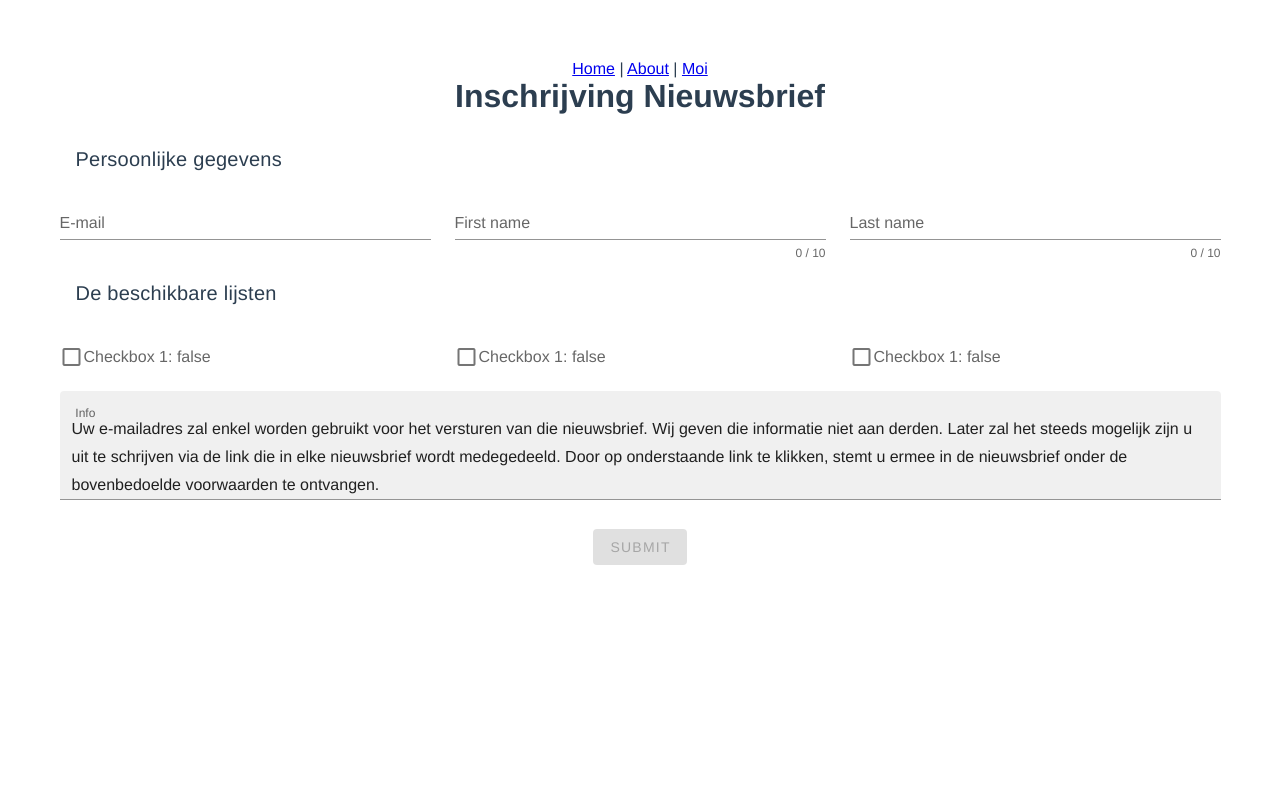
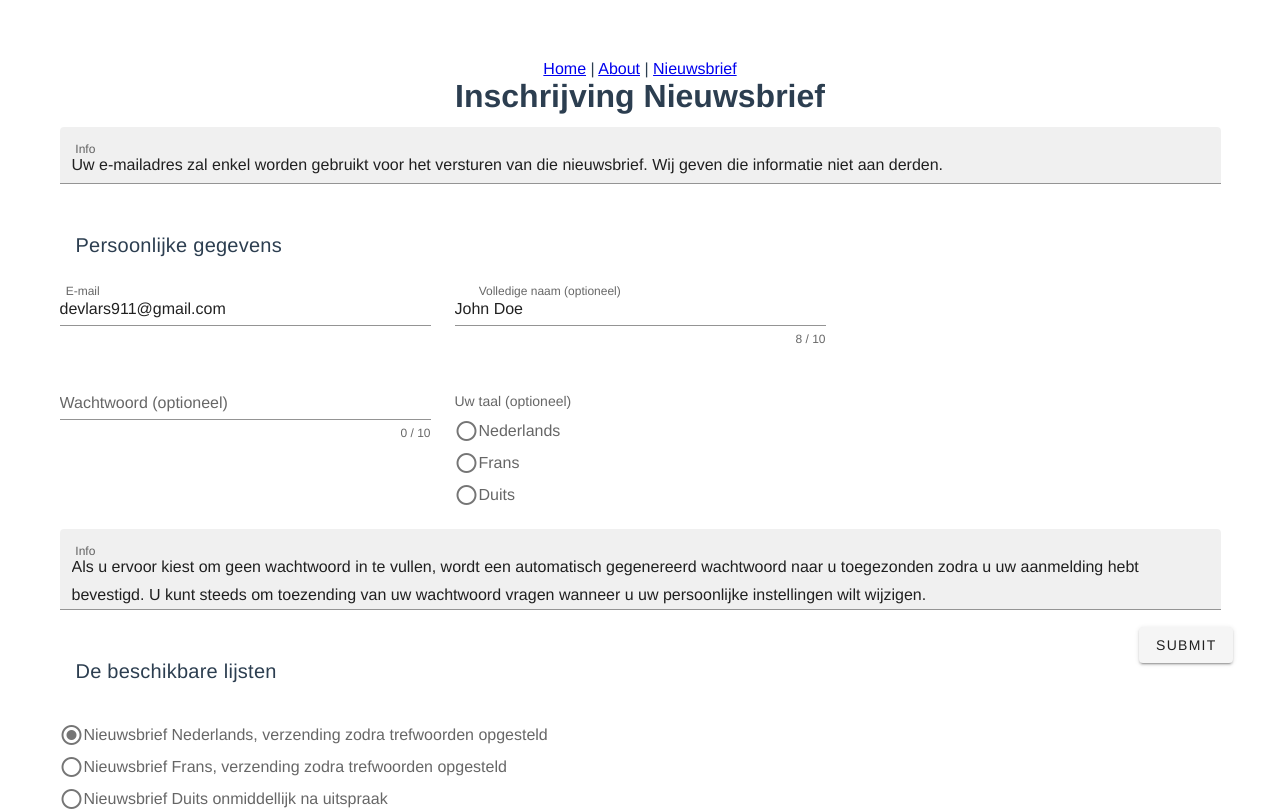
Before and after one commit to Larscode-io/rw01, a Vue app: page /#/moi in a window 1280 px wide. Shown: the top 811 px of the page. Built offline with nearby package versions, Linux system fonts and the light colour scheme.

Commit message:
inschrijven NL

```diff
--- a/package.json
+++ b/package.json
@@ -44,7 +44,7 @@
       "parser": "babel-eslint"
     },
     "rules": {
-      "vue/no-unused-vars": "warning"
+      "vue/no-unused-vars": "off"
     }
   },
   "browserslist": [
--- a/src/App.vue
+++ b/src/App.vue
@@ -3,7 +3,7 @@
     <div id="nav">
       <router-link to="/">Home</router-link> |
       <router-link to="/about">About</router-link> |
-      <router-link to="/moi">Moi</router-link>
+      <router-link to="/moi">Nieuwsbrief</router-link>
     </div>
     <router-view/>
   </div>
--- a/src/views/moi.vue
+++ b/src/views/moi.vue
@@ -3,32 +3,41 @@
   <h1>Inschrijving Nieuwsbrief</h1>
   <v-form method="post" @submit.prevent v-model="valid">
     <v-container>
+      <v-textarea v-model="bio" auto-grow filled color="deep-purple" label="Info" rows="1"></v-textarea>
       <v-card-title class="title font-weight-regular">Persoonlijke gegevens</v-card-title>
       <v-row>
         <v-col cols="12" md="4">
           <v-text-field v-model="email" :rules="emailRules" label="E-mail" required></v-text-field>
         </v-col>
         <v-col cols="12" md="4">
-					<v-text-field v-model="firstname" :rules="nameRules" :counter="10" label="First name" required></v-text-field>
+          <v-text-field v-model="fullname" :rules="nameRules" :counter="10" label="Volledige naam (optioneel)"></v-text-field>
+        </v-col>
+      </v-row>
+      <v-row>
+        <v-col cols="12" md="4">
+          <v-text-field v-model="wachtw" :rules="nameRules" :counter="10" label="Wachtwoord (optioneel)"></v-text-field>
         </v-col>
         <v-col cols="12" md="4">
-					<v-text-field v-model="lastname" :rules="nameRules" :counter="10" label="Last name" required></v-text-field>
+          <v-radio-group v-model="taal" label="Uw taal (optioneel)" :mandatory="false">
+            <v-radio label="Nederlands" value="nl"></v-radio>
+            <v-radio label="Frans" value="fr"></v-radio>
+            <v-radio label="Duits" value="de"></v-radio>
+          </v-radio-group>
         </v-col>
       </v-row>
-			<v-card-title class="title font-weight-regular">De beschikbare lijsten</v-card-title>
+      <v-textarea v-model="ww" auto-grow filled color="deep-purple" label="Info" rows="1"></v-textarea>
       <v-row>
         <v-col>
-					<v-checkbox v-model="checknl" :label="`Checkbox 1: ${checknl.toString()}`"></v-checkbox>
+          <v-card-title class="title font-weight-regular">De beschikbare lijsten</v-card-title>
+          <v-radio-group v-model="lijsten" :mandatory="true">
+            <v-radio label="Nieuwsbrief Nederlands, verzending zodra trefwoorden opgesteld" value="NL"></v-radio>
+            <v-radio label="Nieuwsbrief Frans, verzending zodra trefwoorden opgesteld" value="FR"></v-radio>
+            <v-radio label="Nieuwsbrief Duits onmiddellijk na uitspraak" value="DE"></v-radio>
+          </v-radio-group>
         </v-col>
-				<v-col>
-					<v-checkbox v-model="checkfr" :label="`Checkbox 1: ${checkfr.toString()}`"></v-checkbox>
-				</v-col>
-				<v-col>
-					<v-checkbox v-model="checkde" :label="`Checkbox 1: ${checkde.toString()}`"></v-checkbox>
-				</v-col>
-			</v-row>
-			<v-textarea v-model="bio" auto-grow filled color="deep-purple" label="Info" rows="1"></v-textarea>
-			<v-btn @click="submit" :disabled="!valid">submit</v-btn>
+        <v-btn class="my-5" @click="submit" :disabled="!valid">submit</v-btn>
+      </v-row >
+      <v-textarea v-model="slot" auto-grow filled color="deep-purple" label="Info" rows="1"></v-textarea>
     </v-container>
   </v-form>
 </div>
@@ -36,6 +45,7 @@
 
 <script>
 import axios from 'axios'
+
 // @ is an alias to /src
 
 export default {
@@ -44,15 +54,26 @@ export default {
   methods: {
 
     submit() {
-			//let data = { name: this.name, selectPessoa: this.selectPessoa },
+      const params = new URLSearchParams();
+      params.append('email', this.email);
+      params.append('fullname', this.fullname);
+      params.append('language', this.taal);
+      params.append('pw', this.wachtw);
+      params.append('pw-conf', this.wachtw);
+      params.append('digest', 0);
+      //params.append('param2', 'value2');
       let opt = {
         method: 'POST',
+        headers: {
+          'Content-Type': 'application/x-www-form-urlencoded'
+        },
         url: 'https://mailman.const-court.be/mailman/subscribe/info_nl',
-				form: { token: 'xxx' }
+        data: params
       };
       axios(opt)
         .then(function(response) {
           alert(response);
+          return 'xxx'
         })
         .catch(function(error) {
           alert(error);
@@ -60,18 +81,22 @@ export default {
     }
   },
   data: () => ({
-		bio: 'Uw e-mailadres zal enkel worden gebruikt voor het versturen van die nieuwsbrief. Wij geven die informatie niet aan derden. Later zal het steeds mogelijk zijn u uit te schrijven via de link die in elke nieuwsbrief wordt medegedeeld. Door op onderstaande link te klikken, stemt u ermee in de nieuwsbrief onder de bovenbedoelde voorwaarden te ontvangen.',
+    bio: 'Uw e-mailadres zal enkel worden gebruikt voor het versturen van die nieuwsbrief. Wij geven die informatie niet aan derden.',
+    slot: 'Later zal het steeds mogelijk zijn u uit te schrijven via de link die in elke nieuwsbrief wordt medegedeeld.\nDoor op de onderstaande button te klikken, stemt u ermee in de nieuwsbrief onder de bovenbedoelde voorwaarden te ontvangen.',
+    ww: 'Als u ervoor kiest om geen wachtwoord in te vullen, wordt een automatisch gegenereerd wachtwoord naar u toegezonden zodra u uw aanmelding hebt bevestigd. U kunt steeds om toezending van uw wachtwoord vragen wanneer u uw persoonlijke instellingen wilt wijzigen.',
+    taal: '',
+    lijsten: 'NL',
+    wachtw: '',
     checknl: false,
     checkfr: false,
     checkde: false,
     valid: false,
-		firstname: '',
-		lastname: '',
+    fullname: 'John Doe',
     nameRules: [
-			v => !!v || 'Name is required',
+      //v => !!v || 'Name is required',
       v => v.length <= 10 || 'Name must be less than 10 characters',
     ],
-		email: '',
+    email: 'devlars911@gmail.com',
     emailRules: [
       v => !!v || 'E-mail is required',
       v => /.+@.+/.test(v) || 'E-mail must be valid',
--- a/vue.config.js
+++ b/vue.config.js
@@ -1,5 +1,7 @@
 module.exports = {
   "transpileDependencies": [
     "vuetify"
-  ]
+  ],
+
+  publicPath: ''
 }
```
Lines whose indentation alone changed are shown as unchanged.
